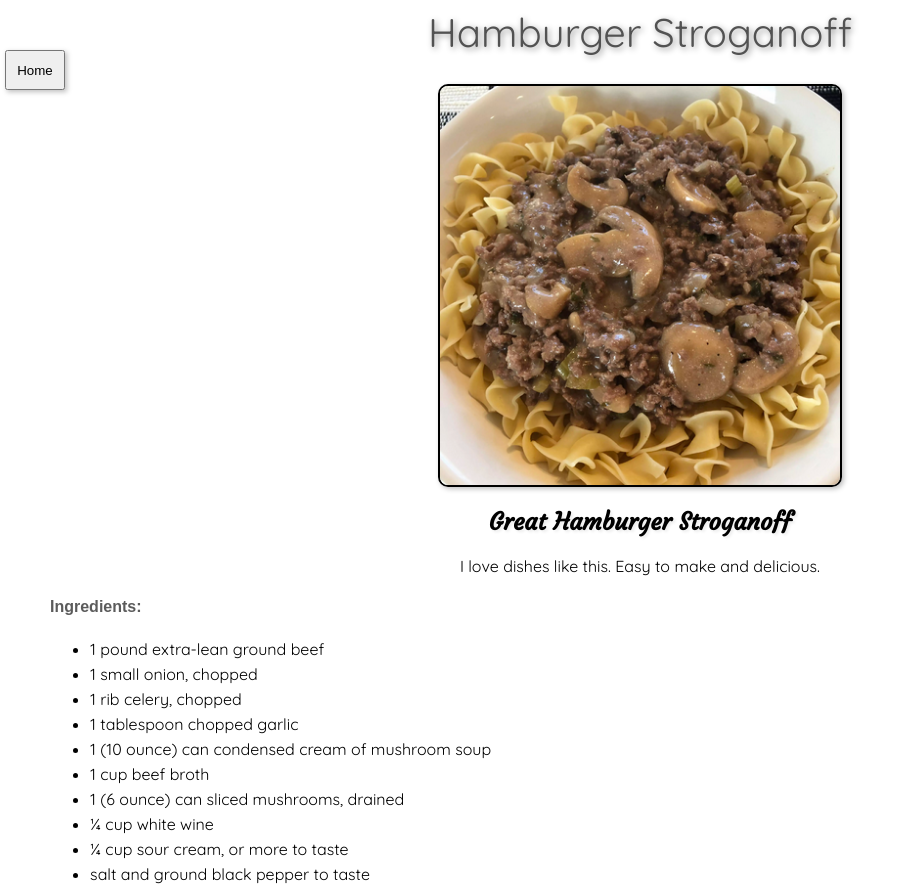
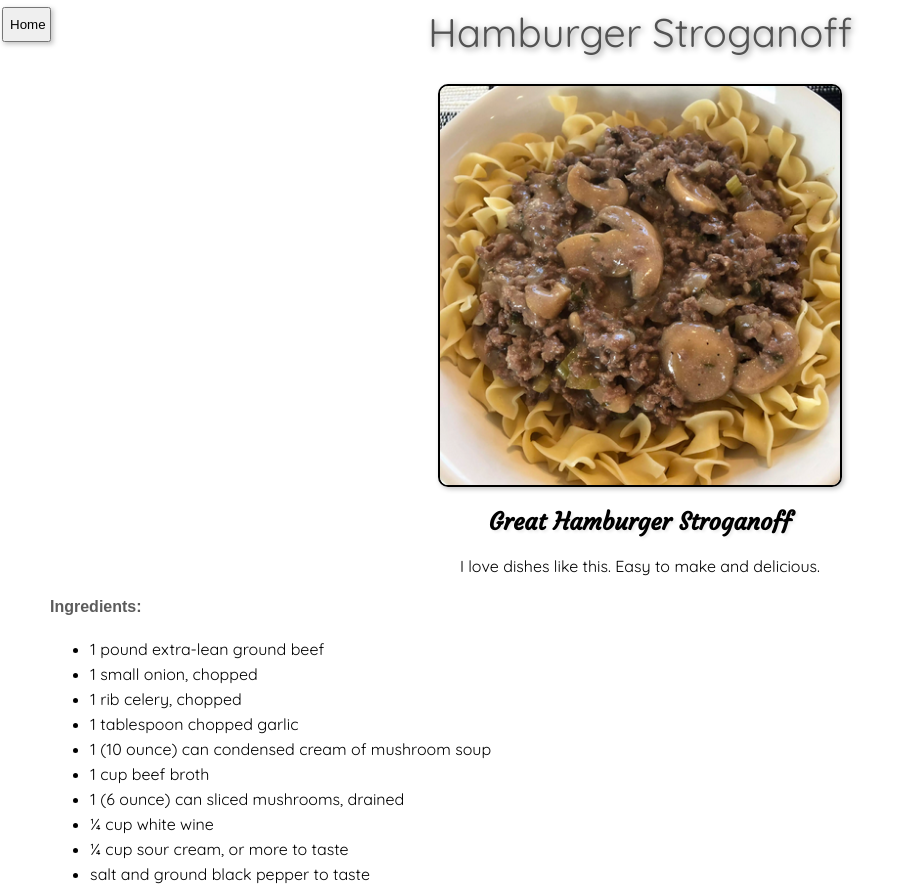
Before and after one commit to chrism-48/odin-recipes, a plain HTML site: page recipes/hamburger_stroganoff.html in a window 1280 px wide. Shown: the top 890 px of the page, without its empty margins (0-915 px from the left). Drawn offline with nearby package versions, Linux system fonts and the light colour scheme.

Commit message:
Update style.css

```diff
--- a/style.css
+++ b/style.css
@@ -27,10 +27,10 @@ body {
 
  button {
      position: absolute;
-     left:5px;
-     top:50px;
-     width:60px;
-     height:40px;
+     left:2px;
+     top:2x;
+     width:49px;
+     height:35px;
      box-shadow:2px 2px 5px rgba(0, 0, 0, 0.253);
  }
 
```
